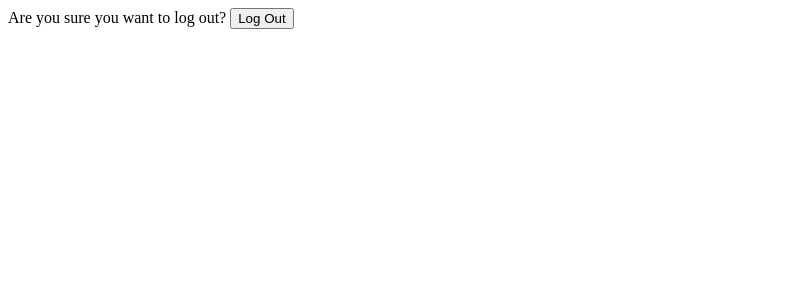
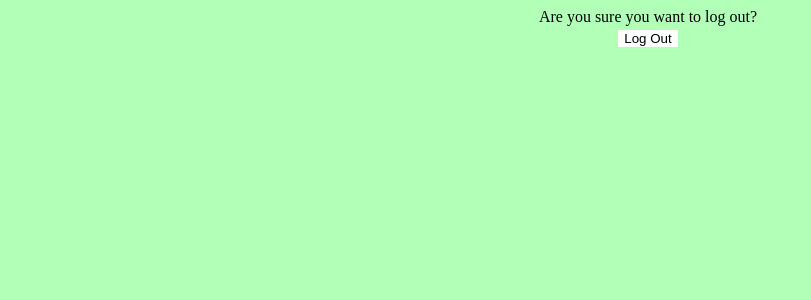
Before and after one commit to aidandomondon/comebacksunday, a Django app: page /registration/logout/ in a window 1280 px wide. Shown: the top 300 px of the page, without its empty margins (0-811 px from the left). Run offline with Django 5.2, Linux system fonts and the light colour scheme.

Commit message:
Styles logout page

```diff
--- /dev/null
+++ b/comebacksunday/registration/static/registration/logout.css
@@ -0,0 +1,42 @@
+body {
+    background-color: #b2ffb7;
+    width: 100vw;
+    display: flex;
+    flex-direction: column;
+    align-items: center;
+}
+
+form {
+    display: flex;
+    flex-direction: column;
+    align-items: center;
+    gap: 0.25em;
+}
+
+label {
+    display: flex;
+    flex-direction: column;
+    gap: 0.25em;
+    align-items: center;
+}
+
+input {
+    color: black;
+    background-color: white;
+    outline: none;
+    border-radius: 0;
+    box-shadow: none;
+    border: 0;
+    width:fit-content
+}
+
+input:focus,
+input:active {
+    color: white;
+    background-color: black;
+}
+
+input:hover:not(:focus, :active),
+textarea:hover:not(:focus, :active) {
+    background-color: lightgray;
+}
--- a/comebacksunday/registration/templates/registration/logout.html
+++ b/comebacksunday/registration/templates/registration/logout.html
@@ -1,6 +1,9 @@
+{% load static %}
+
 <form action="{% url 'registration:logout' %}" method="post">
     {% csrf_token %}
     <label>Are you sure you want to log out?
-        <input type="submit" value="Log Out">
+        <input type="submit" value="Log Out" tabindex="0">
     </label>
 </form>
+<link rel="stylesheet" href="{% static 'registration/logout.css' %}">
```
